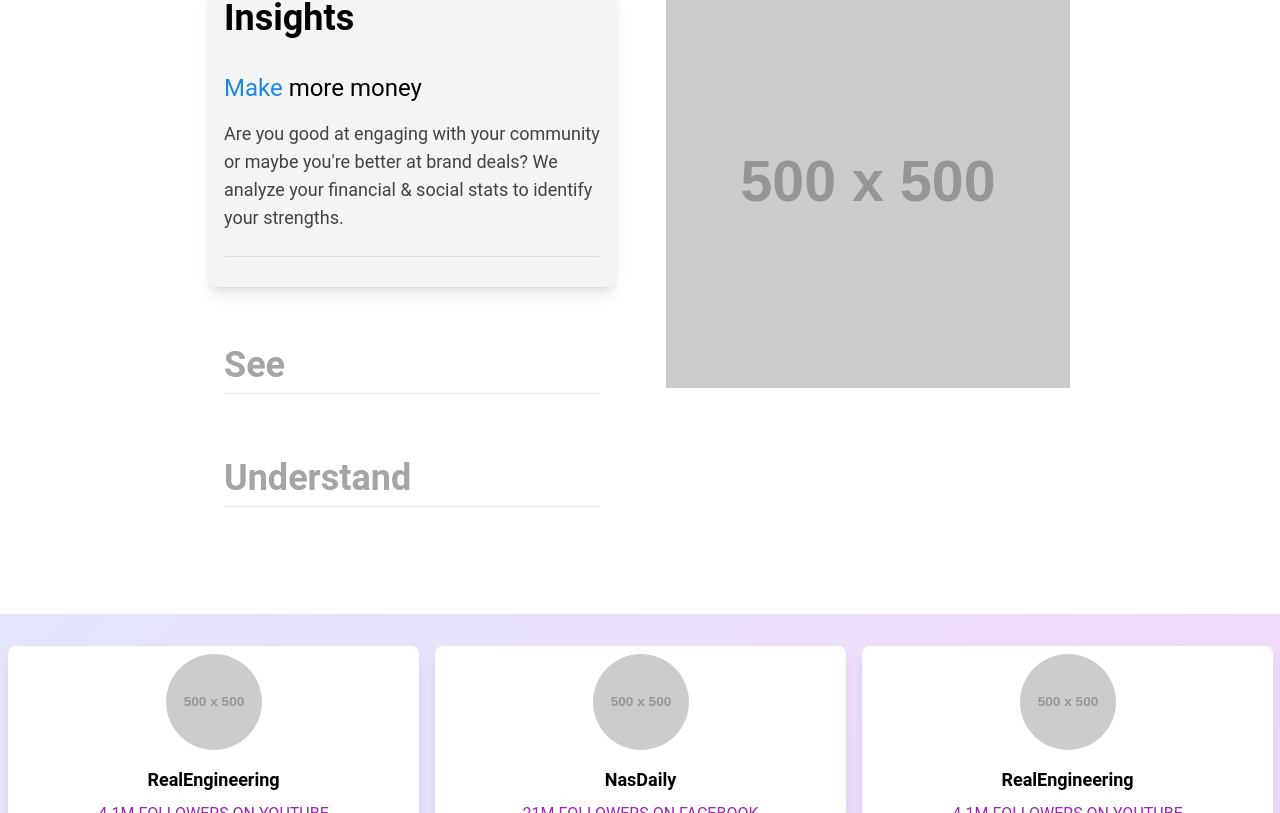
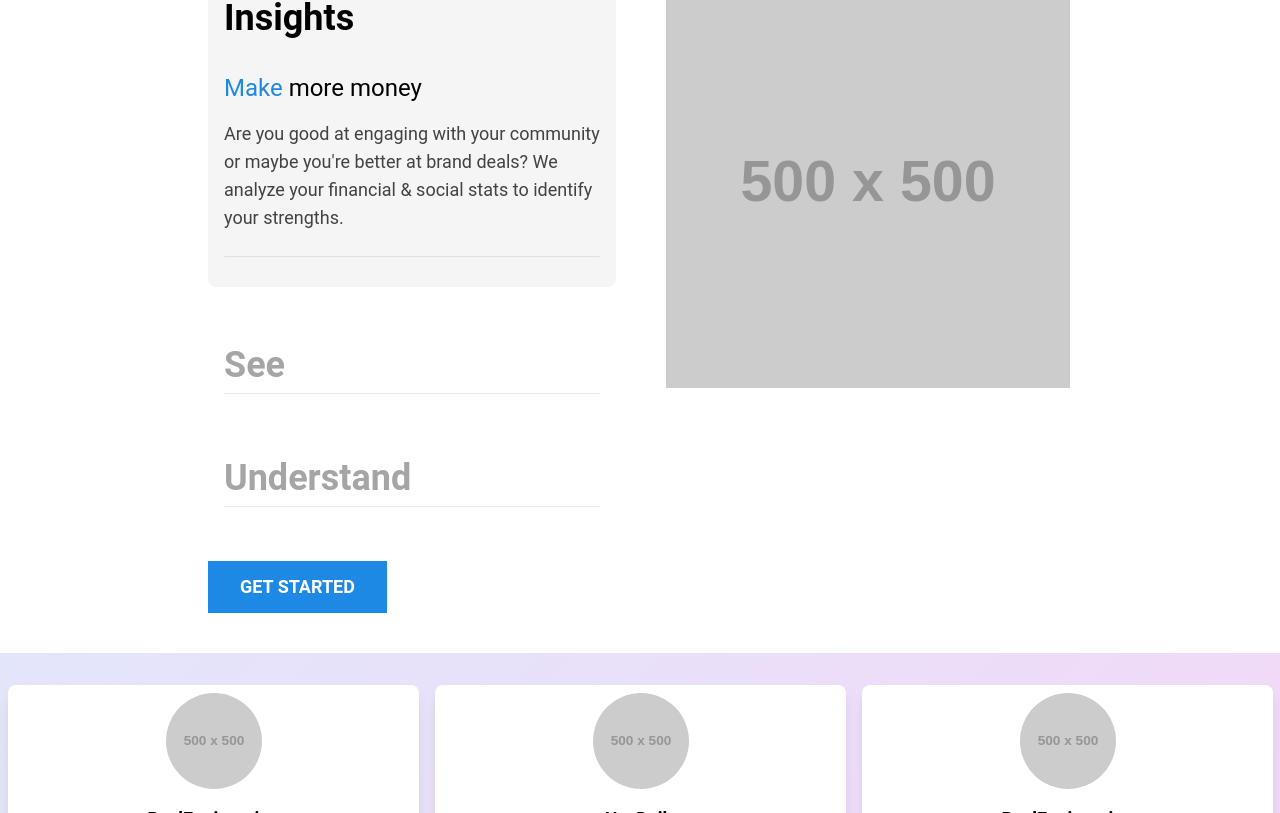
Before and after one commit to arijitk930/NEON-KARAT, a React (Vite) app: page / in a window 1280 px wide. Shown: the part 1596-2409 px from the top of the page. Built offline with nearby package versions, Linux system fonts and the light colour scheme.

Commit message:
button added

```diff
--- a/src/components/Insights.jsx
+++ b/src/components/Insights.jsx
@@ -92,7 +92,7 @@ export default function Insights() {
                 <div
                   key={index}
                   className={`transition-all duration-500 p-4 rounded-lg ${
-                    activeCard === index ? "bg-gray-100 shadow-lg" : ""
+                    activeCard === index ? "bg-gray-100 " : ""
                   }`}
                   style={{
                     opacity: activeCard === index ? 1 : 0.7,
@@ -164,6 +164,13 @@ export default function Insights() {
               {data[activeCard].visualization}
             </div>
           </div>
+
+          {/* Get Started Button */}
+          <div className="flex justify-start mt-12">
+            <button className="bg-blue-600 hover:bg-blue-700 text-white font-bold py-3 px-8  text-lg transition duration-300">
+              GET STARTED
+            </button>
+          </div>
         </div>
       </div>
     </div>
```
